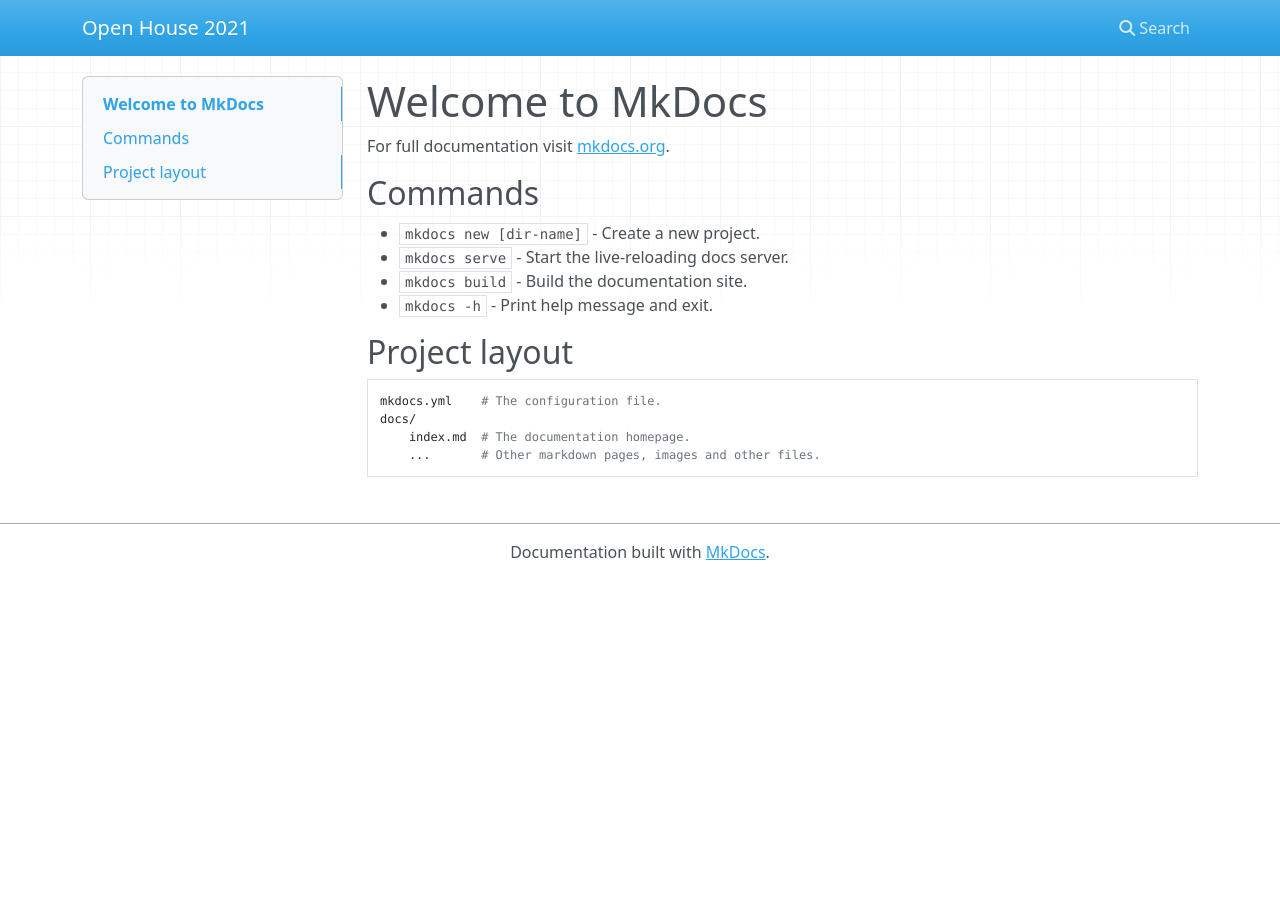
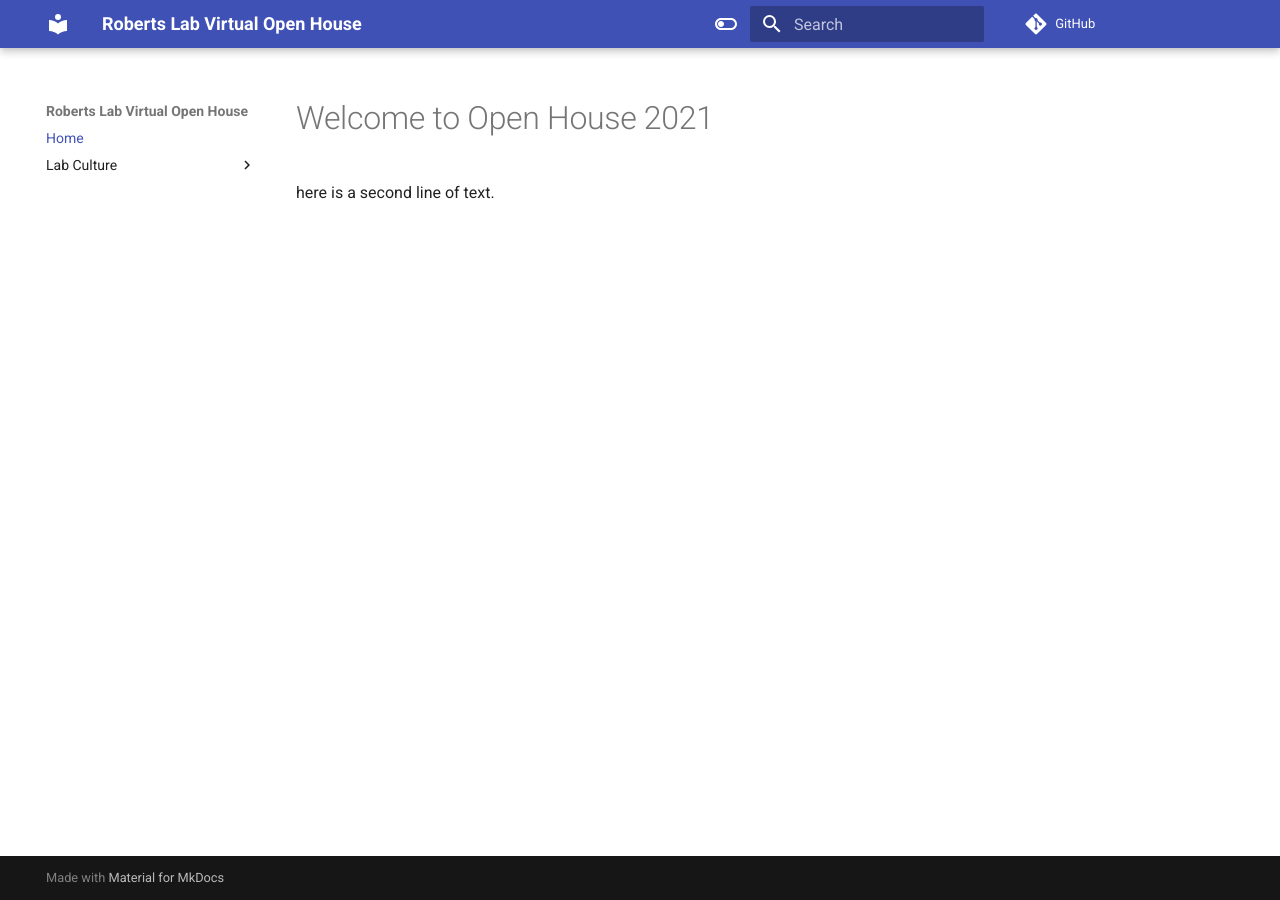
Before and after one commit to RobertsLab/Open-House-2021, an MkDocs documentation site: the page built from docs/index.md, in a window 1280 px wide. Built offline with MkDocs 1.6.1 and Material for MkDocs 9.7.7, drawn with Linux system fonts in a browser that asks for light colours; nearby versions of some CDN libraries; comment, search, counter and statistics services are not loaded.

Commit message:
cp files from previous repo

```diff
--- a/docs/index.md
+++ b/docs/index.md
@@ -1,17 +1,4 @@
-# Welcome to MkDocs
+# Welcome to Open House 2021
 
-For full documentation visit [mkdocs.org](https://www.mkdocs.org).
 
-## Commands
-
-* `mkdocs new [dir-name]` - Create a new project.
-* `mkdocs serve` - Start the live-reloading docs server.
-* `mkdocs build` - Build the documentation site.
-* `mkdocs -h` - Print help message and exit.
-
-## Project layout
-
-    mkdocs.yml    # The configuration file.
-    docs/
-        index.md  # The documentation homepage.
-        ...       # Other markdown pages, images and other files.
+here is a second line of text.
--- a/mkdocs.yml
+++ b/mkdocs.yml
@@ -1,4 +1,31 @@
-site_name: Open House 2021
+site_name: Roberts Lab Virtual Open House
+theme:
+  name: material
+  palette:
 
+    # Light mode
+    - media: "(prefers-color-scheme: light)"
+      scheme: default
+      primary: indigo
+      accent: indigo
+      toggle:
+        icon: material/toggle-switch-off-outline
+        name: Switch to dark mode
+
+    # Dark mode
+    - media: "(prefers-color-scheme: dark)"
+      scheme: slate
+      primary: blue
+      accent: blue
+      toggle:
+        icon: material/toggle-switch
+        name: Switch to light mode
+markdown_extensions:
+  - pymdownx.highlight
+  - pymdownx.superfences
+repo_url: https://github.com/RobertsLab/Open-House-2021/
 nav:
    - Home: 'index.md'
+
+   - 'Lab Culture':
+     - Onboarding: 'Onboarding.md'
```
